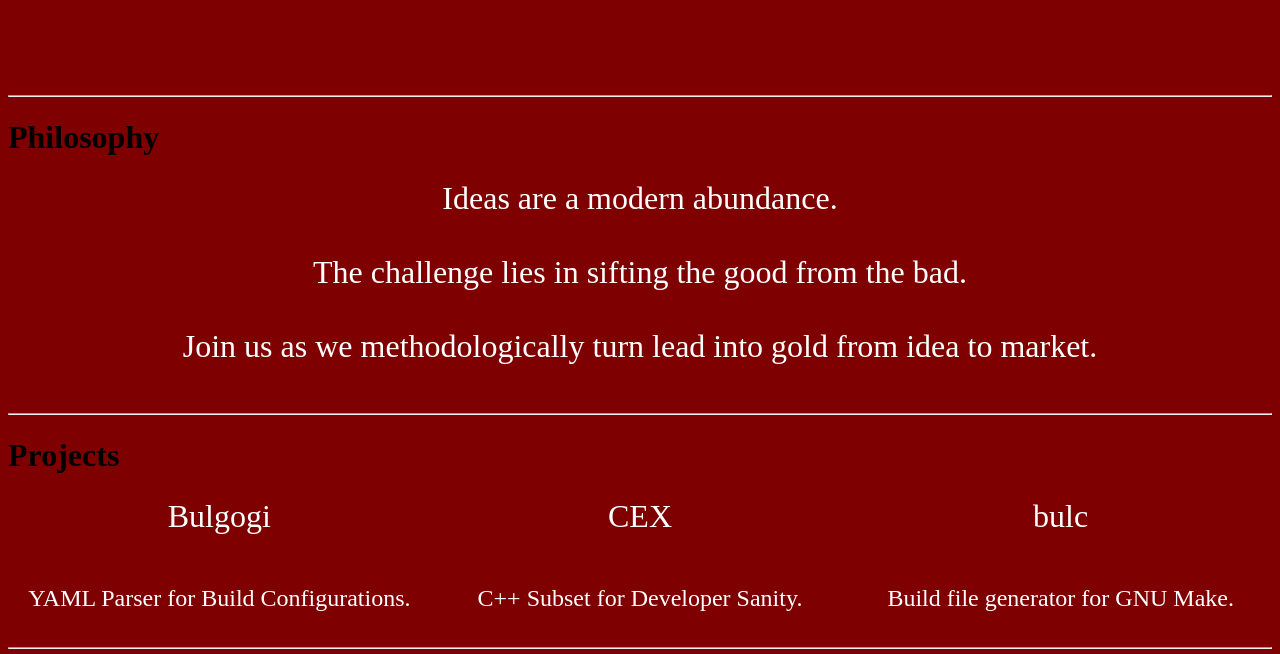
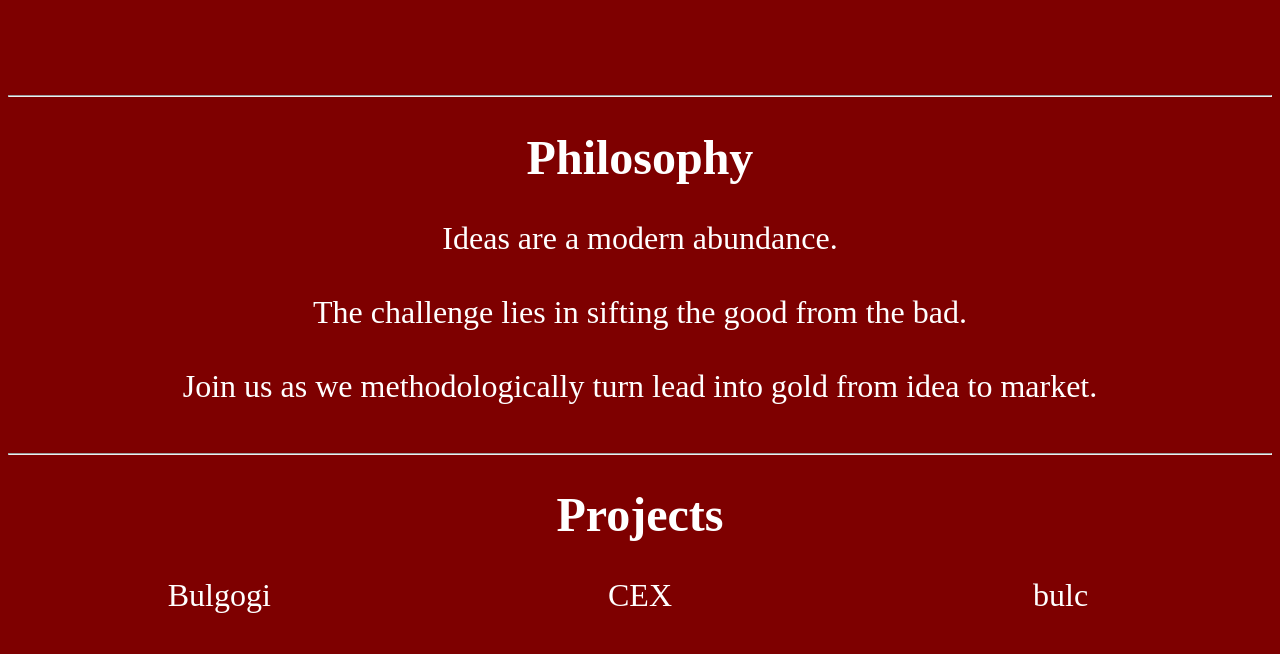
Before and after one commit to High-Intensity-Prototyping-Labs/hipl.info, a plain HTML site: page index.html in a window 1280 px wide. Shown: the part 587-1241 px from the top of the page. Drawn offline with Linux system fonts and the light colour scheme.

Commit message:
Updated other headings to use specific style.

```diff
--- a/index.html
+++ b/index.html
@@ -24,7 +24,7 @@
 
 		<hr/>
 
-		<h1>Philosophy</h1>
+		<h1 class="section-title">Philosophy</h1>
 		<table class="section">
 			<tr>
 				<td class="section-element">
@@ -42,7 +42,7 @@
 
 		<hr/>
 
-		<h1>Projects</h1>
+		<h1 class="section-title">Projects</h1>
 		<table class="section">
 			<tr>
 				<td class="section-element">
```
